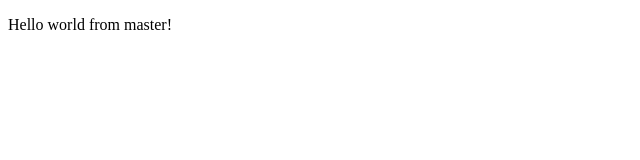
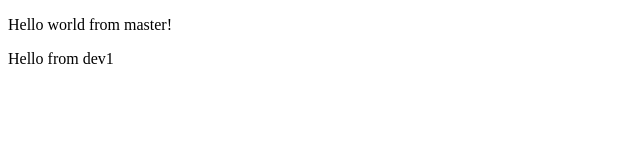
Before and after one commit to andreevqt/rebase-test, a plain HTML site: page index.html in a window 1280 px wide. Shown: the full height of the page, 0-640 px from the left. Drawn offline with Linux system fonts and the light colour scheme.

Commit message:
Add greetings from dev1

```diff
--- a/index.html
+++ b/index.html
@@ -7,5 +7,6 @@
 </head>
 <body>
   <p>Hello world from master!</p>
+  <p>Hello from dev1</p>
 </body>
 </html>
```
